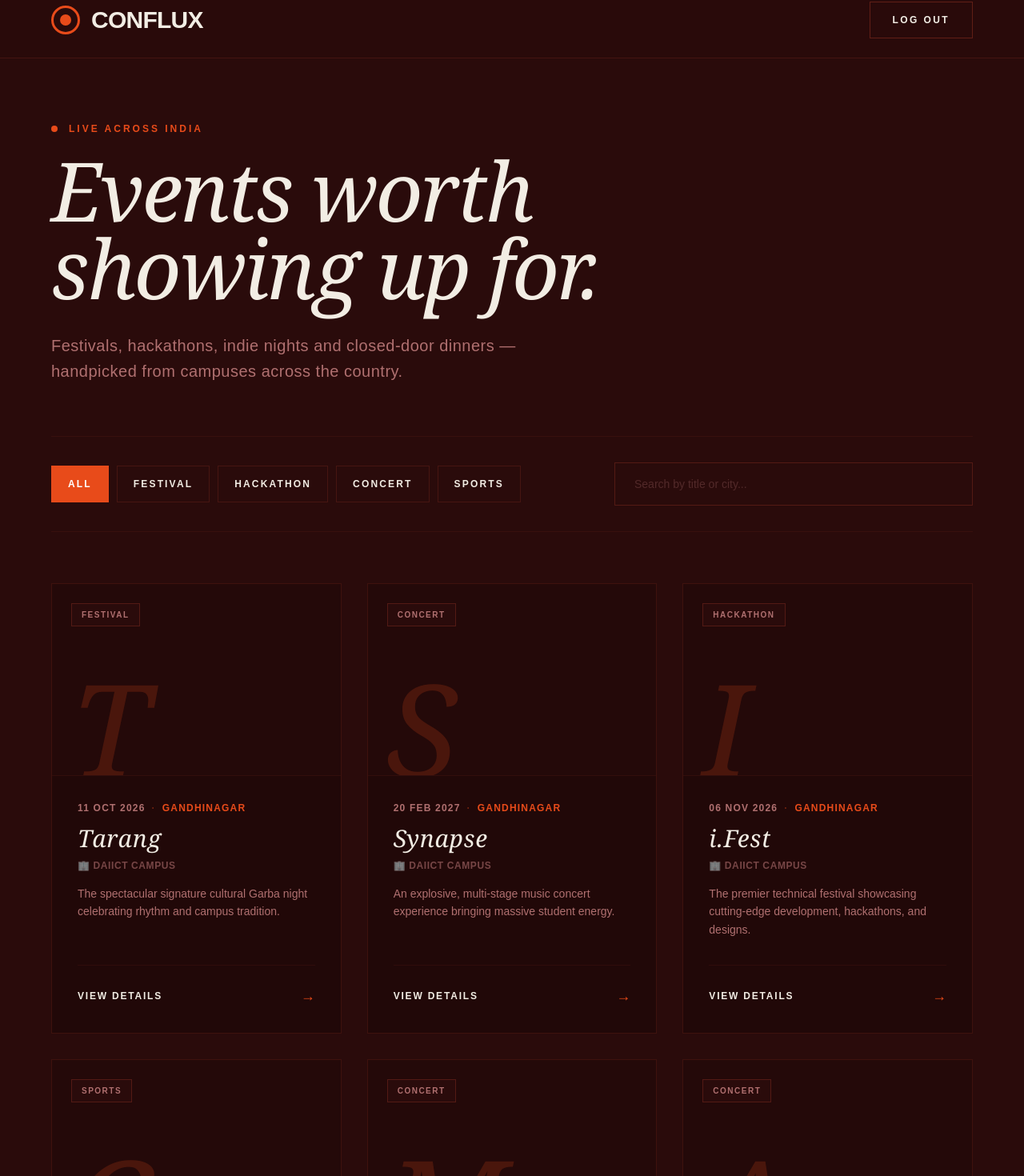
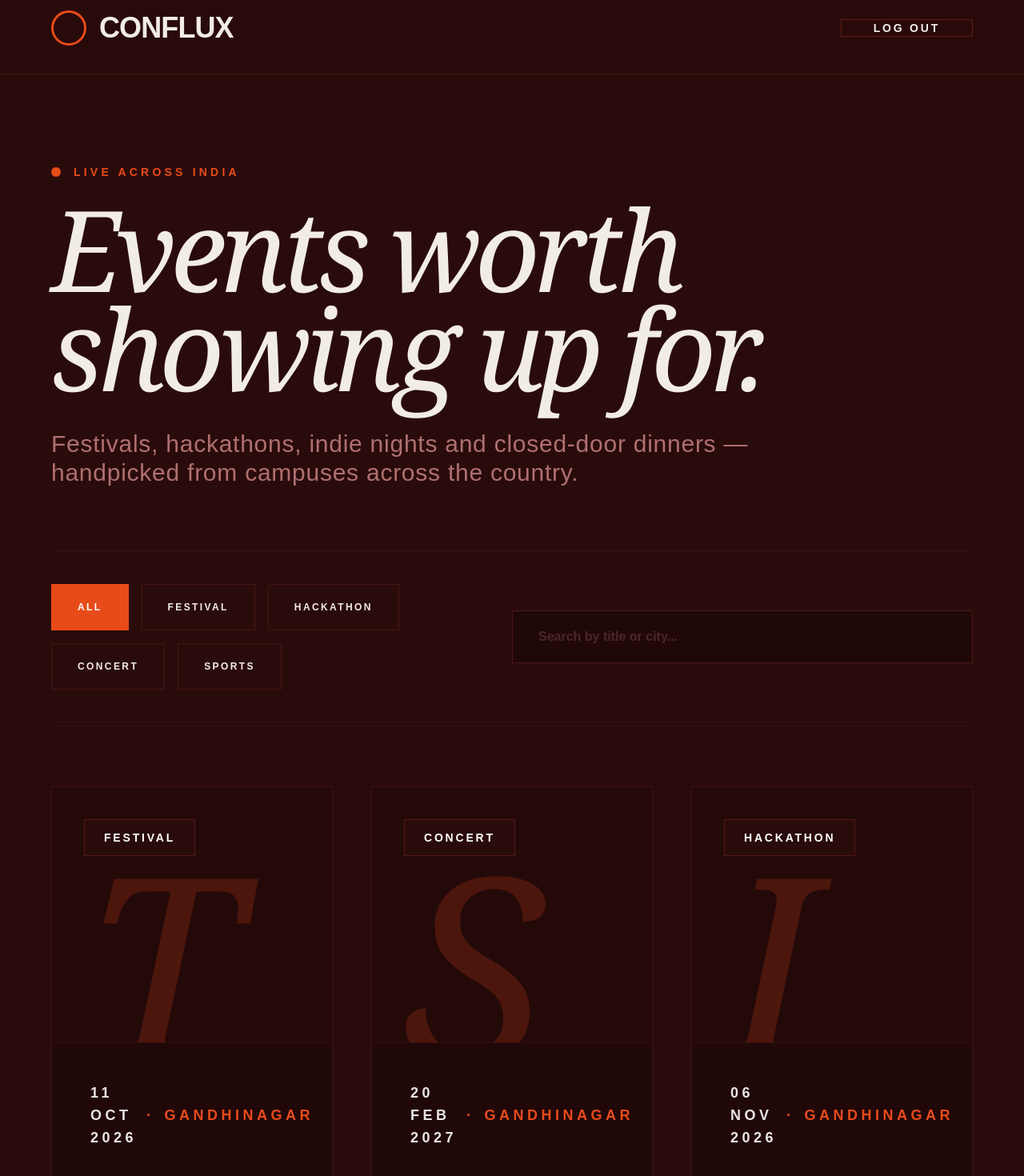
Before and after one commit to shash3258x/Event-Bridge, a React (Create React App) app: page /events in a window 1280 px wide. Shown: the part 22-1492 px from the top of the page at 80% size. Built offline with nearby package versions, Linux system fonts and the light colour scheme.

Commit message:
updated size of events page

```diff
--- a/src/Components/EventsPage.jsx
+++ b/src/Components/EventsPage.jsx
@@ -5,21 +5,17 @@ export default function EventsPage({ onNavigate }) {
   const [searchQuery, setSearchQuery] = useState('');
   const [selectedCategory, setSelectedCategory] = useState('ALL');
 
-  // Available categories directly linked to filter tabs
   const categories = ['ALL', 'FESTIVAL', 'HACKATHON', 'CONCERT', 'SPORTS'];
 
-  // Robust real-time filter logic
   const filteredEvents = MOCK_EVENTS.filter(event => {
     const query = searchQuery.toLowerCase().trim();
 
-    // 1. Hard Category Tab Filter Match
     if (selectedCategory !== 'ALL' && event.category !== selectedCategory) {
       return false;
     }
 
     if (!query) return true;
 
-    // 2. Document Specification Search Commands Handling (e.g. city:goa)
     if (query.startsWith('city:')) {
       const cityValue = query.replace('city:', '');
       return event.city.toLowerCase().startsWith(cityValue);
@@ -29,7 +25,6 @@ export default function EventsPage({ onNavigate }) {
       return event.category.toLowerCase().includes(catValue);
     }
 
-    // 3. Normal Search Text Fallback Match across keys
     return (
       event.title.toLowerCase().includes(query) ||
       event.venue.toLowerCase().includes(query) ||
@@ -38,50 +33,53 @@ export default function EventsPage({ onNavigate }) {
   });
 
   return (
-    <div className="min-h-screen bg-[#2A0B0B] text-[#F2EDE4] font-sans antialiased overflow-x-hidden">
+    <div className="min-h-screen bg-[#2A0B0B] text-[#F2EDE4] font-sans antialiased overflow-x-hidden w-full">
 
       {/* Top Bar Layout */}
-      <nav className="h-[95px] px-8 md:px-16 border-b border-[#b43c28]/20 flex items-center justify-between sticky top-0 bg-[#2A0B0B]/95 backdrop-blur-md z-40">
-        <div onClick={() => onNavigate('landing')} className="text-3xl font-black uppercase tracking-tight flex items-center gap-3.5 cursor-pointer select-none">
-          <span className="w-9 h-9 rounded-full border-[3px] border-[#E84B1A] flex items-center justify-center after:w-3.5 after:h-3.5 after:bg-[#E84B1A] after:rounded-full shrink-0"></span>
+      <nav className="h-[115px] px-8 md:px-16 border-b border-[#b43c28]/20 flex items-center justify-between sticky top-0 bg-[#2A0B0B]/95 backdrop-blur-md z-40 w-full">
+        <div onClick={() => onNavigate('landing')} className="text-4xl font-black uppercase tracking-tight flex items-center gap-4 cursor-pointer select-none">
+          <span className="w-11 h-11 rounded-full border-[3px] border-[#E84B1A] flex items-center justify-center after:w-4.5 after:h-4.5 after:bg-[#E84B1A] after:rounded-full shrink-0"></span>
           CONFLUX
         </div>
         <button
-          onClick={() => onNavigate('landing')}
-          className="bg-transparent border border-[#b43c28]/40 text-[#F2EDE4] text-xs font-black tracking-[0.2em] uppercase px-7 py-3.5 hover:border-[#E84B1A] hover:text-[#E84B1A] transition-colors"
+          onClick={() => {
+            localStorage.removeItem('userSession');
+            onNavigate('landing');
+          }}
+          className="bg-transparent border border-[#b43c28]/40 text-[#F2EDE4] text-sm font-black tracking-[0.2em] uppercase px-10 py-4.5 hover:border-[#E84B1A] hover:text-[#E84B1A] transition-colors"
         >
           LOG OUT
         </button>
       </nav>
 
       {/* Hero Header Area */}
-      <header className="px-8 md:px-16 pt-20 pb-16 max-w-7xl mx-auto w-full">
-        <div className="flex items-center gap-3.5 text-xs font-black tracking-[0.25em] uppercase text-[#E84B1A] mb-5">
-          <span className="w-2 h-2 bg-[#E84B1A] rounded-full"></span>
+      <header className="px-8 md:px-16 pt-28 pb-20 w-full">
+        <div className="flex items-center gap-4 text-sm font-black tracking-[0.3em] uppercase text-[#E84B1A] mb-6">
+          <span className="w-3 h-3 bg-[#E84B1A] rounded-full"></span>
           LIVE ACROSS INDIA
         </div>
-        <h1 className="font-serif italic font-normal text-[clamp(50px,8vw,110px)] leading-[0.95] text-[#F2EDE4] tracking-tight max-w-4xl select-none">
+        <h1 className="font-serif italic font-normal text-[clamp(65px,11vw,150px)] leading-[0.88] text-[#F2EDE4] tracking-tighter select-none">
           Events worth<br />showing up for.
         </h1>
-        <p className="mt-8 text-xl text-[#B07070] font-normal leading-relaxed tracking-wide max-w-2xl">
+        <p className="mt-10 text-2xl md:text-3xl text-[#B07070] font-normal leading-relaxed tracking-wide max-w-4xl">
           Festivals, hackathons, indie nights and closed-door dinners — handpicked from campuses across the country.
         </p>
       </header>
 
       {/* Structural Filter Actions Bar */}
-      <div className="px-8 md:px-16 max-w-7xl mx-auto w-full mb-16">
-        <div className="border-t border-b border-[#b43c28]/10 py-8 flex flex-col md:flex-row md:items-center md:justify-between gap-6">
+      <div className="px-8 md:px-16 w-full mb-20">
+        <div className="border-t border-b border-[#b43c28]/10 py-10 flex flex-col xl:flex-row xl:items-center xl:justify-between gap-8 w-full">
 
-          {/* Left - Filter Buttons */}
-          <div className="flex flex-wrap gap-2.5">
+          {/* Filter Buttons */}
+          <div className="flex flex-wrap gap-4">
             {categories.map((cat) => (
               <button
                 key={cat}
                 onClick={() => setSelectedCategory(cat)}
-                className={`text-xs font-black tracking-[0.18em] uppercase px-5 py-3.5 border transition-all cursor-pointer ${
+                className={`text-xs font-black tracking-[0.2em] uppercase px-8 py-5 border transition-all cursor-pointer ${
                   selectedCategory === cat
                     ? 'border-[#E84B1A] bg-[#E84B1A] text-white'
-                    : 'border-[#b43c28]/20 text-[#F2EDE4] hover:border-[#E84B1A]/50 bg-transparent'
+                    : 'border-[#b43c28]/20 text-[#F2EDE4] hover:border-[#E84B1A] bg-transparent'
                 }`}
               >
                 {cat}
@@ -89,70 +87,75 @@ export default function EventsPage({ onNavigate }) {
             ))}
           </div>
 
-          {/* Right - Plain Text Search Input Box */}
-          <div className="w-full md:max-w-md">
+          {/* Expanded Search Input Box */}
+          <div className="w-full xl:max-w-xl">
             <input
               type="text"
               value={searchQuery}
               onChange={(e) => setSearchQuery(e.target.value)}
               placeholder="Search by title or city..."
-              className="w-full bg-transparent border border-[#b43c28]/30 px-6 py-4 text-sm font-medium text-[#F2EDE4] placeholder-[#B07070]/30 focus:outline-none focus:border-[#E84B1A] transition-colors"
+              className="w-full bg-[#210808] border border-[#b43c28]/30 px-8 py-5 text-base font-semibold text-[#F2EDE4] placeholder-[#B07070]/30 focus:outline-none focus:border-[#E84B1A] transition-colors"
             />
           </div>
 
         </div>
       </div>
 
-      {/* Grid Execution Layout */}
-      <main className="px-8 md:px-16 max-w-7xl mx-auto w-full pb-32">
-        <div className="grid grid-cols-1 md:grid-cols-2 lg:grid-cols-3 gap-8">
+      {/* Grid Layout */}
+      <main className="px-8 md:px-16 w-full pb-44">
+        <div className="grid grid-cols-1 md:grid-cols-2 lg:grid-cols-3 gap-12 w-full items-stretch">
           {filteredEvents.map((event) => (
             <div
               key={event.eventId}
               onClick={() => onNavigate(`event-${event.eventId}`)}
-              className="bg-[#210808] border border-[#b43c28]/20 flex flex-col justify-between min-h-[500px] relative group hover:border-[#E84B1A] cursor-pointer transition-colors"
+              className="bg-[#210808] border border-[#b43c28]/20 flex flex-col justify-between min-h-[850px] relative group hover:border-[#E84B1A] cursor-pointer transition-all duration-300 w-full"
             >
 
-              {/* Massive Editorial Styled Header Character Placeholder Section */}
-              <div className="h-[240px] p-8 relative flex items-end justify-start border-b border-[#b43c28]/10 overflow-hidden bg-[#240909]">
-                <span className="absolute top-6 left-6 bg-[#2A0B0B] border border-[#b43c28]/30 text-[#B07070] text-[10px] font-black tracking-[0.15em] uppercase px-3 py-1.5 z-10">
+              {/* Massive Header Character Block */}
+              <div className="h-[320px] p-12 relative flex items-end justify-start border-b border-[#b43c28]/10 overflow-hidden bg-[#240909]">
+                <span className="absolute top-10 left-10 bg-[#2A0B0B] border border-[#b43c28]/30 text-white text-sm font-black tracking-[0.2em] uppercase px-6 py-3 z-10">
                   {event.category}
                 </span>
 
-                {/* The Huge Character Glow */}
-                <div className="font-serif italic text-[#E84B1A]/20 text-[160px] leading-none absolute left-6 bottom-[-20px] select-none transition-transform group-hover:scale-105 duration-300">
+                {/* Backing Typography Mask */}
+                <div className="font-serif italic text-[#E84B1A]/20 text-[320px] leading-none absolute left-10 bottom-[-60px] select-none transition-transform group-hover:scale-105 duration-300">
                   {event.poster}
                 </div>
               </div>
 
-              {/* Data Content Block */}
-              <div className="p-8 flex-1 flex flex-col justify-between">
-                <div>
-                  <div className="text-xs font-black tracking-widest text-[#B07070] uppercase mb-3 flex items-center gap-2">
-                    <span>{event.startDate}</span>
-                    <span className="text-[#E84B1A]/40">·</span>
-                    <span className="text-[#E84B1A]">{event.city.toUpperCase()}</span>
+              {/* Data Content Block - 1.5x - 2x Sizing Upgrade */}
+              <div className="p-12 flex-1 flex flex-col justify-between bg-[#210808]">
+                <div className="space-y-8">
+
+                  {/* Date and City Line - Upscaled to text-lg and tracked out */}
+                  <div className="text-lg font-black tracking-[0.25em] uppercase flex items-center gap-3">
+                    <span className="text-white/90">{event.startDate}</span>
+                    <span className="text-[#E84B1A] font-bold">·</span>
+                    <span className="text-[#E84B1A] font-black">{event.city.toUpperCase()}</span>
                   </div>
 
-                  <h3 className="font-serif italic font-normal text-3xl text-[#F2EDE4] tracking-wide mb-2 group-hover:text-[#E84B1A] transition-colors">
+                  {/* Event Title - Upscaled to 6xl for premium editorial prominence */}
+                  <h3 className="font-serif italic font-normal text-6xl text-white tracking-wide group-hover:text-[#E84B1A] transition-colors leading-none">
                     {event.title}
                   </h3>
 
-                  <p className="text-xs font-bold text-[#B07070]/60 uppercase tracking-wider mb-4">
-                    🏢 {event.venue}
+                  {/* College/Venue - Upscaled to text-base with absolute high contrast */}
+                  <p className="text-base font-black text-white/70 uppercase tracking-[0.15em] flex items-center gap-2.5 pt-1">
+                    <span className="text-lg">🏢</span> {event.venue}
                   </p>
 
-                  <p className="text-sm text-[#B07070] leading-relaxed font-normal">
+                  {/* Description Paragraph - Increased to 2xl text for effortless readability */}
+                  <p className="text-2xl text-[#F2EDE4]/90 leading-relaxed font-normal tracking-wide pt-3">
                     {event.description}
                   </p>
                 </div>
 
-                {/* Lower Action Target Footer Anchors */}
-                <div className="pt-6 border-t border-[#b43c28]/10 flex justify-between items-center mt-8">
-                  <span className="text-xs font-black tracking-[0.15em] text-[#F2EDE4] uppercase">
+                {/* Bottom Row Links */}
+                <div className="pt-10 border-t border-[#b43c28]/10 flex justify-between items-center mt-14">
+                  <span className="text-base font-black tracking-[0.25em] text-white uppercase group-hover:text-[#E84B1A] transition-colors">
                     VIEW DETAILS
                   </span>
-                  <span className="text-[#E84B1A] transform transition-transform group-hover:translate-x-1 text-lg">
+                  <span className="text-[#E84B1A] transform transition-transform group-hover:translate-x-4 text-4xl font-black">
                     →
                   </span>
                 </div>
@@ -162,9 +165,8 @@ export default function EventsPage({ onNavigate }) {
           ))}
         </div>
 
-        {/* Empty State Layout Fallback Trigger */}
         {filteredEvents.length === 0 && (
-          <div className="py-24 text-center border border-dashed border-[#b43c28]/20 text-[#B07070] font-bold tracking-wide uppercase text-sm">
+          <div className="py-32 text-center border border-dashed border-[#b43c28]/20 text-white/70 font-black tracking-[0.2em] uppercase text-base">
             No events match the active search or category filters.
           </div>
         )}
--- a/src/mockData.js
+++ b/src/mockData.js
@@ -45,12 +45,12 @@ export const MOCK_EVENTS = [
   },
   {
     eventId: "e5",
-    organizerId: "org-daiict",
+    organizerId: "org-ittm",
     title: "Mood Indigo",
     description: "A monumental live concert production presenting world-class musical talent.",
     category: "CONCERT",
-    city: "Gandhinagar",
-    venue: "DAIICT Campus",
+    city: "Mumbai",
+    venue: "IIT Bombay",
     startDate: "15 DEC 2026",
     poster: "M",
   },
```
